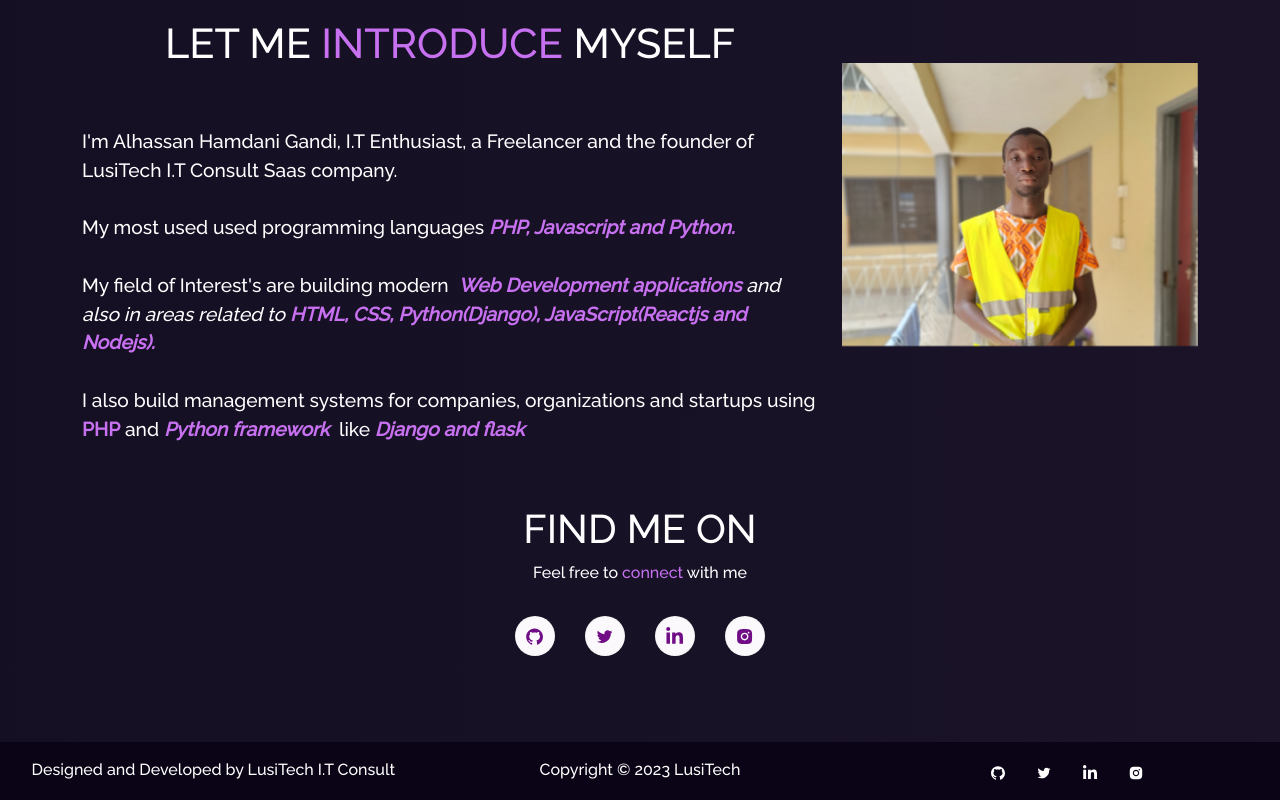
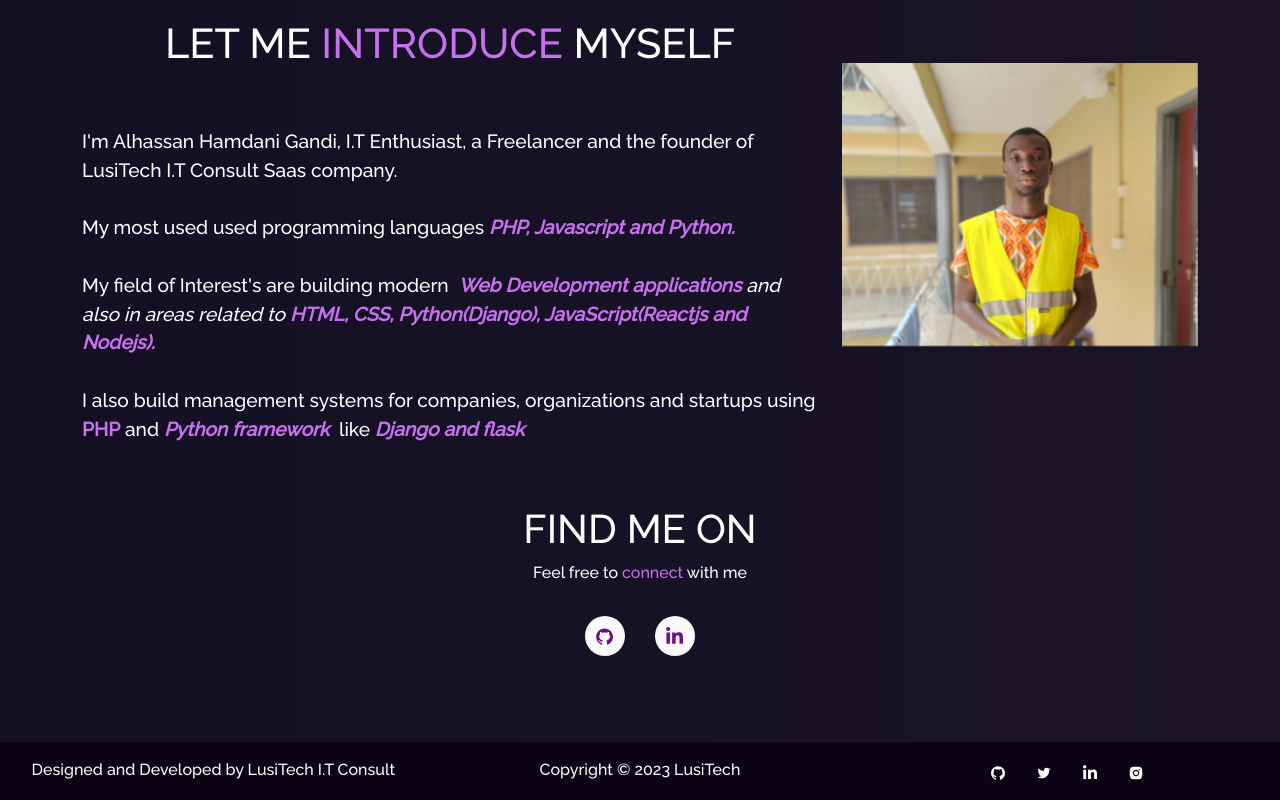
Before and after one commit to hamdani2020/LusiTech_Portfolio, a React (Create React App) app: page / in a window 1280 px wide. Shown: the part 857-1657 px from the top of the page. Built offline with nearby package versions, Linux system fonts and the light colour scheme.

Commit message:
5th commit

```diff
--- a/src/components/About/Techstack.js
+++ b/src/components/About/Techstack.js
@@ -1,6 +1,5 @@
 import React from "react";
 import { Col, Row } from "react-bootstrap";
-import { CgCPlusPlus } from "react-icons/cg";
 import {
   DiJavascript1,
   DiReact,
--- a/src/components/Home/Home2.js
+++ b/src/components/Home/Home2.js
@@ -4,8 +4,6 @@
 import Tilt from "react-parallax-tilt";
 import {
   AiFillGithub,
-  AiOutlineTwitter,
-  AiFillInstagram,
 } from "react-icons/ai";
 import { FaLinkedinIn } from "react-icons/fa";
 
@@ -74,16 +72,7 @@
                   <AiFillGithub />
                 </a>
               </li>
-              <li className="social-icons">
-                <a
-                  href="#"
-                  target="_blank"
-                  rel="noreferrer"
-                  className="icon-colour  home-social-icons"
-                >
-                  <AiOutlineTwitter />
-                </a>
-              </li>
+
               <li className="social-icons">
                 <a
                   href="https://www.linkedin.com/in/hamdani-alhassan-gandi/"
@@ -94,16 +83,7 @@
                   <FaLinkedinIn />
                 </a>
               </li>
-              <li className="social-icons">
-                <a
-                  href="#"
-                  target="_blank"
-                  rel="noreferrer"
-                  className="icon-colour home-social-icons"
-                >
-                  <AiFillInstagram />
-                </a>
-              </li>
+
             </ul>
           </Col>
         </Row>
```
